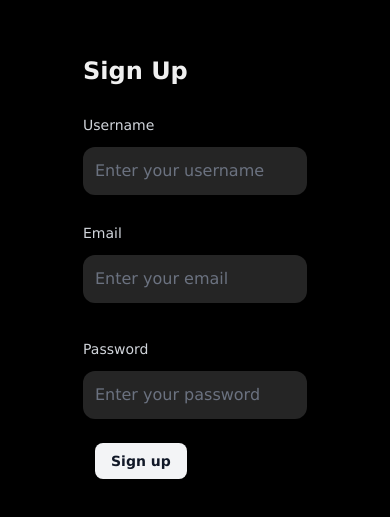
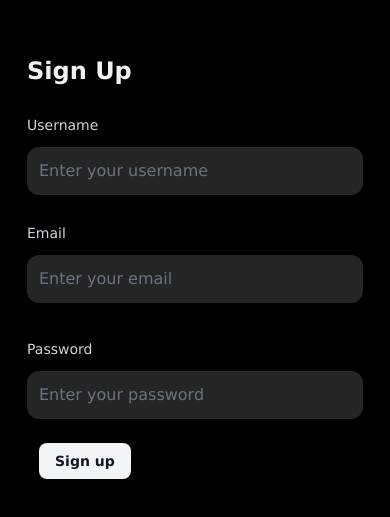
Before and after one commit to meet-tola/Linktree-Clone---LinkHub, a Next.js app: page /signup in a window 390 px wide. Shown: the part 155-672 px from the top of the page. Built offline with nearby package versions, Linux system fonts and the light colour scheme; no server answers.

Commit message:
Update files

```diff
--- a/pages/login.tsx
+++ b/pages/login.tsx
@@ -47,7 +47,7 @@ export default function Login() {
   return (
     <div>
       <div className="min-h-screen flex items-center justify-center">
-      <div className="p-4 sm:p-8 w-full sm:w-[500px]">          <h2 className="text-2xl font-semibold mb-4">Login</h2>
+      <div className="p-4 sm:p-8 w-full sm:w-[400px] md:w-[500px]">          <h2 className="text-2xl font-semibold mb-4">Login</h2>
           <form
             onSubmit={(e) => {
               e.preventDefault(); // Prevent the default form submission behavior
--- a/pages/signup.tsx
+++ b/pages/signup.tsx
@@ -40,7 +40,7 @@ export default function Signup() {
   return (
     <div>
       <div className="min-h-screen flex items-center justify-center">
-        <div className="p-8 w-full sm:w-[500px]">
+        <div className="p-8 w-full sm:w-[400px] md:w-[500px] ">
           <h2 className="text-2xl font-semibold mb-4">Sign Up</h2>
           <form
             onSubmit={(e) => {
--- a/tailwind.config.ts
+++ b/tailwind.config.ts
@@ -13,6 +13,9 @@ const config: Config = {
         'gradient-conic':
           'conic-gradient(from 180deg at 50% 50%, var(--tw-gradient-stops))',
       },
+      screens: {
+        'sm': '375px', // Define your custom 'sm' breakpoint value
+      },
     },
   },
   plugins: [
```
